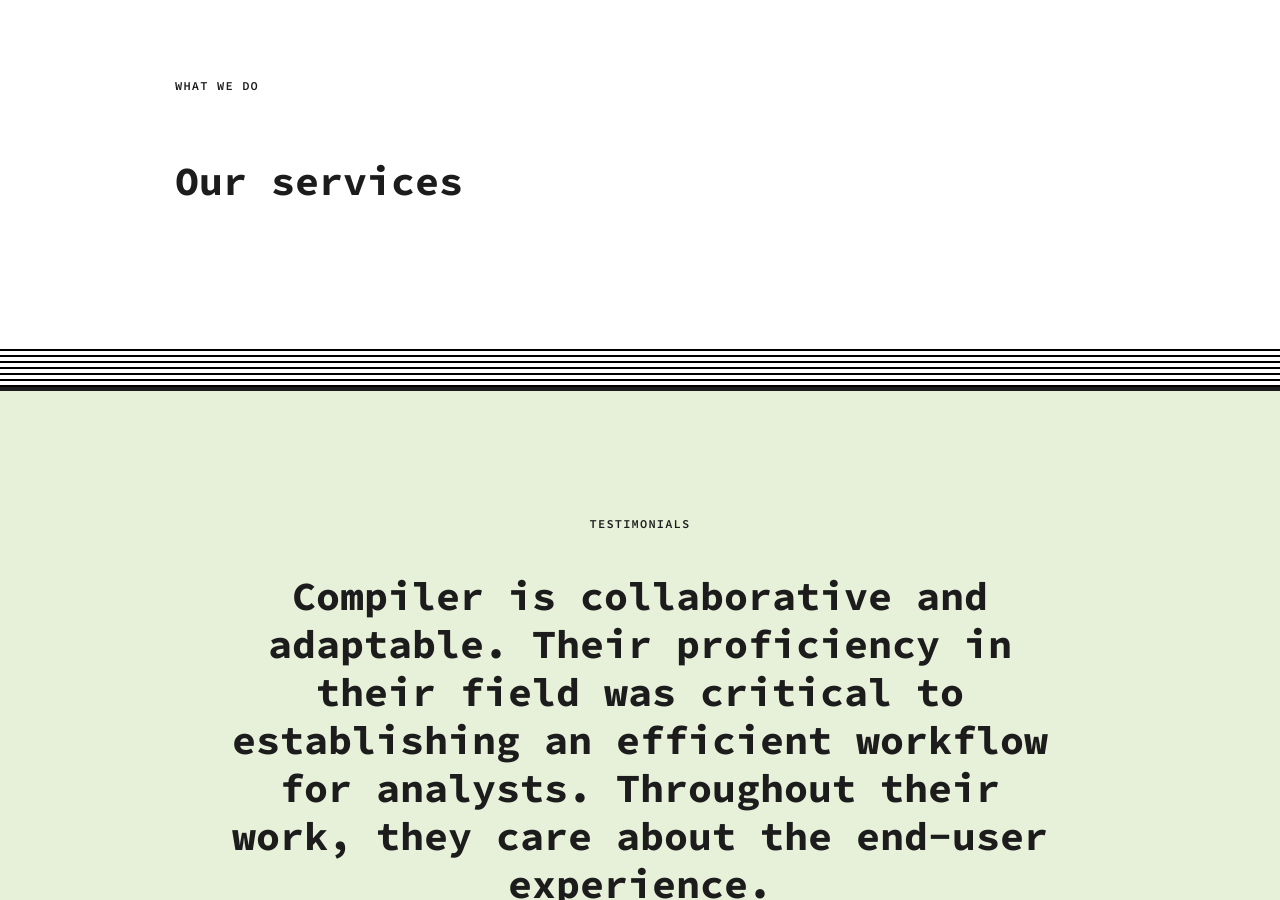
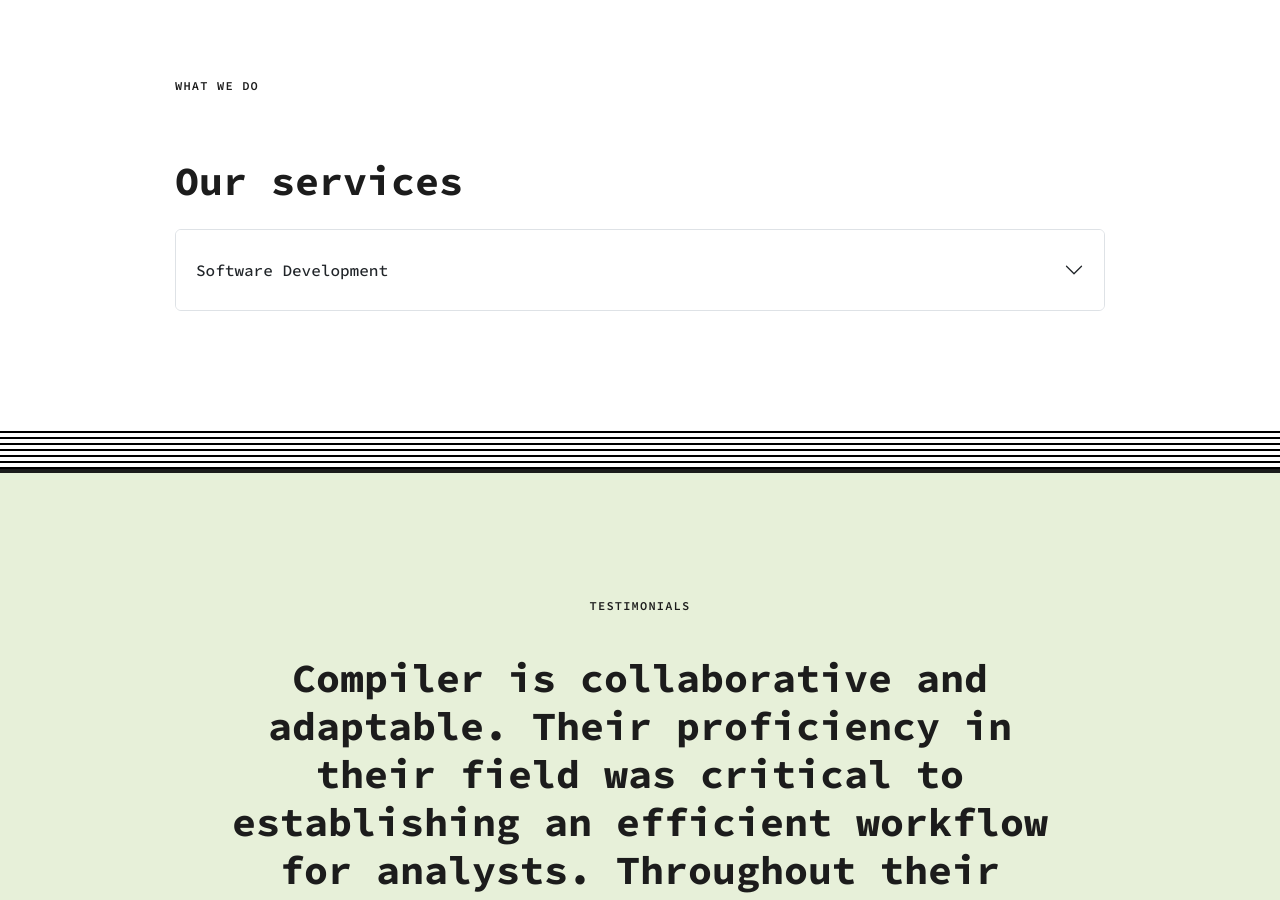
Before and after one commit to compilerla/compiler.la, a Jekyll site: the page built from src/our-work.html, in a window 1280 px wide and 900 px high, scrolled down 361 px. Built offline with Jekyll 4.4.1, drawn with Linux system fonts in a browser that asks for light colours.

Commit message:
chore: add hard-coded accordion item as a base

```diff
--- a/src/our-work.html
+++ b/src/our-work.html
@@ -20,7 +20,35 @@
     <div class="offset-lg-1 col-lg-10 mb-md-4">
       <span class="text-dark pill border-0 ps-0 pb-md-5 mb-md-3 pb-4 mb-3 d-inline-block">What we do</span>
       <h2 class="text-dark mb-4">Our services</h2>
-      <div class="row"></div>
+
+      <div class="row">
+        <div class="accordion" id="our-services-accordion">
+          <div class="accordion-item">
+            <h2 class="accordion-header" id="our-services-software-development">
+              <button
+                class="accordion-button collapsed"
+                type="button"
+                data-bs-toggle="collapse"
+                data-bs-target="#collapse-software-development"
+                aria-expanded="false"
+                aria-controls="collapse-software-development"
+              >
+                Software Development
+              </button>
+            </h2>
+            <div
+              id="collapse-software-development"
+              class="accordion-collapse collapse"
+              aria-labelledby="our-services-software-development"
+              data-bs-parent="#our-services-accordion"
+            >
+              <div class="accordion-body">
+                Agile web application development and support with data publishing needs and tools for data analysts.
+              </div>
+            </div>
+          </div>
+        </div>
+      </div>
     </div>
   </div>
 
```
